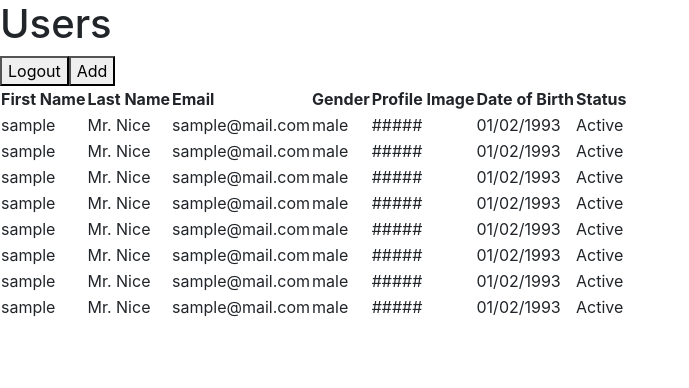
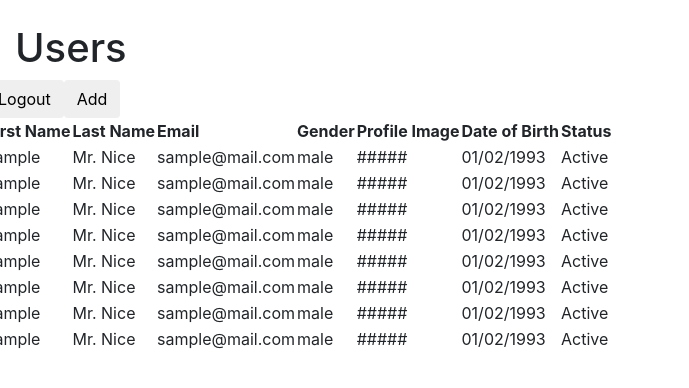
Before and after one commit to Kishan-Kalburgi/Basic-angular-5-login, an Angular app in the folder pilot/: page /users in a window 1280 px wide. Shown: the top 388 px of the page, without its empty margins (0-689 px from the left). Built offline with nearby package versions, Linux system fonts and the light colour scheme.

Commit message:
signup form in bootstrap

```diff
--- a/pilot/src/app/add-user/add-user.component.html
+++ b/pilot/src/app/add-user/add-user.component.html
@@ -6,28 +6,28 @@
     <hr>
 
 	  <label for="firstName"><b>First Name</b></label>
-    <input type="text" placeholder="Enter First Name" name="firstName" required>
+    <input type="text" class="form-control" placeholder="Enter First Name" name="firstName" required>
 
     <label for="lastName"><b>Last Name</b></label>
-    <input type="text" placeholder="Enter Last Name" name="lastName" required>
+    <input type="text" class="form-control" placeholder="Enter Last Name" name="lastName" required>
 
     <label for="email"><b>Email</b></label>
-    <input type="text" placeholder="Enter Email" name="email" required>
+    <input type="text" class="form-control" placeholder="Enter Email" name="email" required>
 
     <label for="password"><b>Password</b></label>
-    <input type="text" placeholder="Enter Password" name="password" required>
+    <input type="text" class="form-control" placeholder="Enter Password" name="password" required>
 
     <label for="gender"><b>Gender</b></label>
-    <input type="text" placeholder="Enter Gender" name="gender" required>
+    <input type="text" class="form-control" placeholder="Enter Gender" name="gender" required>
 
     <label for="dob"><b>Date of Birth</b></label>
-    <input type="date" placeholder="Select Date" name="dob" required>
+    <input type="date" class="form-control" placeholder="Select Date" name="dob" required>
 
     <p>By creating an account you agree to our <a href="#" style="color:dodgerblue">Terms & Privacy</a>.</p>
 
     <div class="clearfix">
-      <button type="button" class="cancelbtn" routerLink="/users"  routerLinkActive="active">Cancel</button>
-      <button type="submit" class="signupbtn" routerLink="/users"  routerLinkActive="active">Create</button>
+      <button type="button" class="btn btn-default" routerLink="/users"  routerLinkActive="active">Cancel</button>
+      <button type="submit" class="btn btn-default" routerLink="/users"  routerLinkActive="active">Create</button>
     </div>
   </div>
 </form>
--- a/pilot/src/app/dashboard/dashboard.component.html
+++ b/pilot/src/app/dashboard/dashboard.component.html
@@ -1,14 +1,20 @@
-<div >
-    <h1> Users </h1>
+<div class="row">
+    <br>
 </div>
 
-<div>
-<button class="button-logout" routerLink="/login"  routerLinkActive="active">Logout</button>
-<button class="button-add" routerLink="/addUser"  routerLinkActive="active"> Add </button>
+<div class="row">
+<div  class="col-md-8">
+    <div class="container"><h1> Users </h1></div>
+</div>
 </div>
 
-<div>
-<table id="user">
+<div class="row">
+<button class="btn btn-default" routerLink="/login"  routerLinkActive="active">Logout</button>
+<button class="btn btn-default" routerLink="/addUser"  routerLinkActive="active"> Add </button>
+</div>
+
+<div class="row">
+<table>
     <tr>
         <th>First Name</th>
         <th>Last Name</th>
--- a/pilot/src/app/login/login.component.css
+++ b/pilot/src/app/login/login.component.css
@@ -1,33 +1,6 @@
-/* Full-width input fields */
-/* input[type=password], input[type=email] {
-    width: 100%;
-    padding: 15px;
-    margin: 5px 0 22px 0;
-    display: inline-block;
-    border: none;
-    background: #f1f1f1;
-}
-
-input[type=password]:focus, input[type=email]:focus {
-    background-color: #ddd;
-    outline: none;
-} */
-
-/* Set a style for all buttons */
-/* button {
-    background-color: #4CAF50;
-    color: white;
-    padding: 14px 20px;
-    margin: 8px 0;
-    border: none;
-    cursor: pointer;
-    width: 100%;
-    opacity: 0.9;
-} */
-
 /* padding for login form to make it center */
-/* .paddingCom {
+.loginContainer {
     padding-left: 30em;
     padding-right: 29em;
     padding-top: 6em;
-} */
+}
--- a/pilot/src/app/login/login.component.html
+++ b/pilot/src/app/login/login.component.html
@@ -1,7 +1,5 @@
 <!-- Login form -->
-<div class="paddingCom">
-<div class="row">
-  <div class="col-md-6" >
+<div class="loginContainer">
   <h1>Login </h1>
   <form>
     <div class="form-group">
@@ -15,5 +13,3 @@
     <button class="btn btn-default" routerLink="/users"  routerLinkActive="active">Login</button>
   </form>
 </div>
-</div>
-</div>
```
Lines whose indentation alone changed are shown as unchanged.
